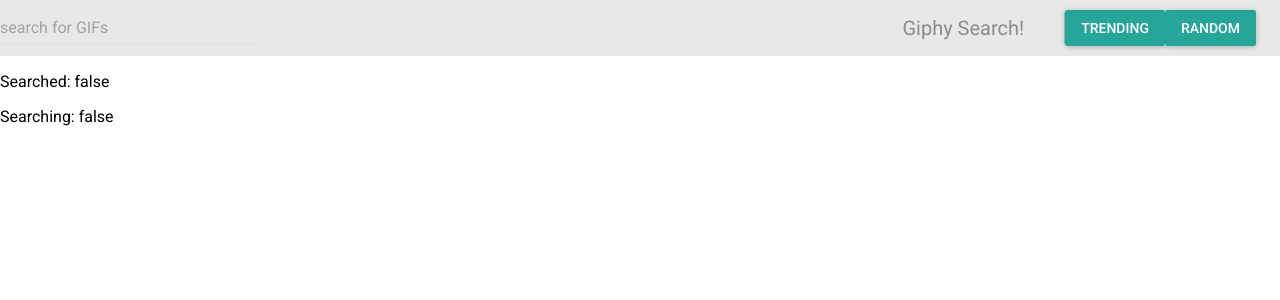
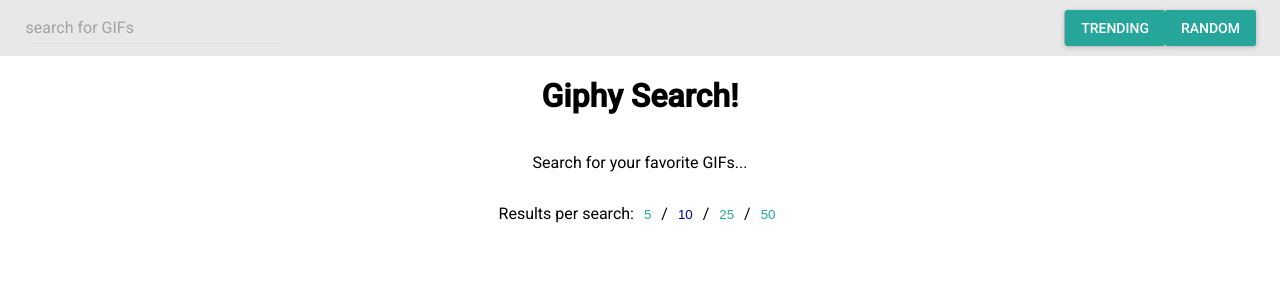
Before and after one commit to sloan-holzman/giphy, a React (Create React App) app: page / in a window 1280 px wide. Shown: the top 300 px of the page. Built offline with nearby package versions, Linux system fonts and the light colour scheme.

Commit message:
add some styling

```diff
--- a/src/components/AutoCompleteFilters.js
+++ b/src/components/AutoCompleteFilters.js
@@ -47,6 +47,7 @@
           dataSource={this.state.recentSearches}
           filter={AutoComplete.fuzzyFilter}
           openOnFocus={true}
+          maxSearchResults={10}
         />
       </div>
     );
--- a/src/components/Grid.js
+++ b/src/components/Grid.js
@@ -1,7 +1,5 @@
 import React, { Component } from 'react';
 import {GridList, GridTile} from 'material-ui/GridList';
-import IconButton from 'material-ui/IconButton';
-import StarBorder from 'material-ui/svg-icons/toggle/star-border';
 import muiTheme from './muiTheme'
 import MuiThemeProvider from 'material-ui/styles/MuiThemeProvider';
 import Modal from './Modal'
@@ -38,20 +36,21 @@
   };
 
   render() {
+    let columns = Math.round(this.props.width / 200)
     return (
       <div style={styles.root}>
         <MuiThemeProvider muiTheme={muiTheme}>
           <GridList
             cellHeight={"auto"}
             style={styles.gridList}
-            cols={5}
+            cols={columns}
           >
             {this.props.results.map((tile) => (
               <GridTile
                 key={tile.id}
                 title={tile.title}
                 // subtitle={<span>by <b>{tile.author}</b></span>}
-                actionIcon={<IconButton><StarBorder color="white" /></IconButton>}
+                // actionIcon={<IconButton><StarBorder color="white" /></IconButton>}
                 onClick={() => this.reverseModal(tile)}
               >
                 <img src={tile.images.original.url} alt={tile.title}/>
@@ -63,6 +62,6 @@
       </div>
     )
   }
-};
+}
 
 export default Grid;
--- a/src/components/Modal.js
+++ b/src/components/Modal.js
@@ -21,13 +21,14 @@
       <div>
         <MuiThemeProvider muiTheme={muiTheme}>
           <Dialog
-            title="Dialog With Actions"
+            title={this.props.gif.title}
             actions={actions}
             modal={true}
             open={this.props.modalOpen}
           >
-            Only actions can close this dialog.
             {this.props.gif.images && <img src={this.props.gif.images.original.url} alt={this.props.gif.title}/>}
+            <br/>
+            <a className="link" href={this.props.gif.url} target="_blank">LINK</a>
           </Dialog>
         </MuiThemeProvider>
       </div>
--- a/src/components/Navbar.js
+++ b/src/components/Navbar.js
@@ -6,7 +6,7 @@
 import AutoCompleteFilters from './AutoCompleteFilters'
 import IconMenu from 'material-ui/IconMenu';
 import IconButton from 'material-ui/IconButton';
-import NavigationExpandMoreIcon from 'material-ui/svg-icons/navigation/expand-more';
+import MoreVertIcon from 'material-ui/svg-icons/navigation/more-vert';
 import MenuItem from 'material-ui/MenuItem';
 
 const Navbar = ({...props}) => {
@@ -14,17 +14,17 @@
   return (
     <MuiThemeProvider muiTheme={muiTheme}>
       <Toolbar>
-        <ToolbarGroup firstChild={true}>
-          <AutoCompleteFilters fetchSearchResults={props.fetchSearchResults}/>
+        <ToolbarGroup firstChild={true} className="padding-left">
+          <AutoCompleteFilters fetchSearchResults={props.fetchSearchResults} />
         </ToolbarGroup>
         <ToolbarGroup>
-          {!isMobile && <ToolbarTitle text="Giphy Search!" />}
+          {/* {!isMobile && <ToolbarTitle text="Giphy Search!" />} */}
           <ToolbarSeparator />
           {isMobile ?
             <IconMenu
               iconButtonElement={
                 <IconButton touch={true}>
-                  <NavigationExpandMoreIcon />
+                  <MoreVertIcon />
                 </IconButton>
               }
             >
--- a/src/containers/App.js
+++ b/src/containers/App.js
@@ -24,6 +24,19 @@
     this.fetchRandomResult = this.fetchRandomResult.bind(this);
     this.clearSearch = this.clearSearch.bind(this);
     this.handleWindowSizeChange = this.handleWindowSizeChange.bind(this);
+    this.changeLimit = this.changeLimit.bind(this);
+  }
+
+  changeLimit(newLimit){
+    let settingsCopy = this.state.settings
+    settingsCopy.limit = newLimit
+    this.setState({
+      settings: settingsCopy
+    })
+    console.log(this.state.settings)
+    if (this.state.searched) {
+      this.fetchSearchResults(this.state.searchText)
+    }
   }
 
   fetchSearchResults(searchText){
@@ -114,8 +127,6 @@
   };
 
   render() {
-    let searched = this.state.searched ? "true" : "false"
-    let searching = this.state.searching ? "true" : "false"
     let results = this.state.results.length
     return (
       <div className="App">
@@ -125,20 +136,19 @@
           fetchTrendingResults={this.fetchTrendingResults}
           fetchRandomResult={this.fetchRandomResult}
         />
-        <div>
-          <p>Searched: {searched}</p>
-          <p>Searching: {searching}</p>
-        </div>
+        <h1>Giphy Search!</h1>
         <section className="results">
           {this.state.searching && <CircularProgressGraphic size={80} thickness={5} />}
+          {!this.state.searched && <p>Search for your favorite GIFs...</p>}
           {this.state.searched &&
             <div className="center">
               <p className="search-results__explanation">Search results ({results}) for '{this.state.searchText}'<button onClick={this.clearSearch}>[clear]</button></p>
               <p className="italic">Click on any GIF for full size and details</p>
             </div>}
-          {this.state.searched && <Grid results={this.state.results} reverseModal={this.reverseModal} modalOpen={this.state.modalOpen}/>}
-        </section>
-      </div>
+          {this.state.searched && <Grid width={this.state.width} results={this.state.results} reverseModal={this.reverseModal} modalOpen={this.state.modalOpen}/>}
+          <p className="limit-buttons">Results per search: <button onClick={() => this.changeLimit(5)}>5</button> / <button onClick={() => this.changeLimit(10)}>10</button> / <button onClick={() => this.changeLimit(25)}>25</button> / <button onClick={() => this.changeLimit(50)}>50</button></p>
+          </section>
+        </div>
     );
   }
 }
--- a/src/stylesheets/App.css
+++ b/src/stylesheets/App.css
@@ -1,6 +1,7 @@
 body {
   font-family: 'Roboto', sans-serif;
   margin: 0;
+  text-align: center;
 }
 
 .results {
@@ -19,8 +20,32 @@
   color: #26a69a;
   font-weight: normal;
   background-color: white;
+  font-size: 14px;
 }
 
 .italic {
   font-style: italic;
 }
+
+.limit-buttons button {
+  color: #26a69a;
+  border: 0;
+  background-color: white;
+}
+
+.limit-buttons button:nth-child(2) {
+    color: #00009F;
+}
+
+.padding-left {
+  padding-left: 2vw;
+}
+
+.link {
+  letter-spacing: 0px;
+  text-transform: uppercase;
+  font-weight: 500;
+  font-size: 14px;
+  color: #26a69a;
+  text-decoration: none;
+}
```
